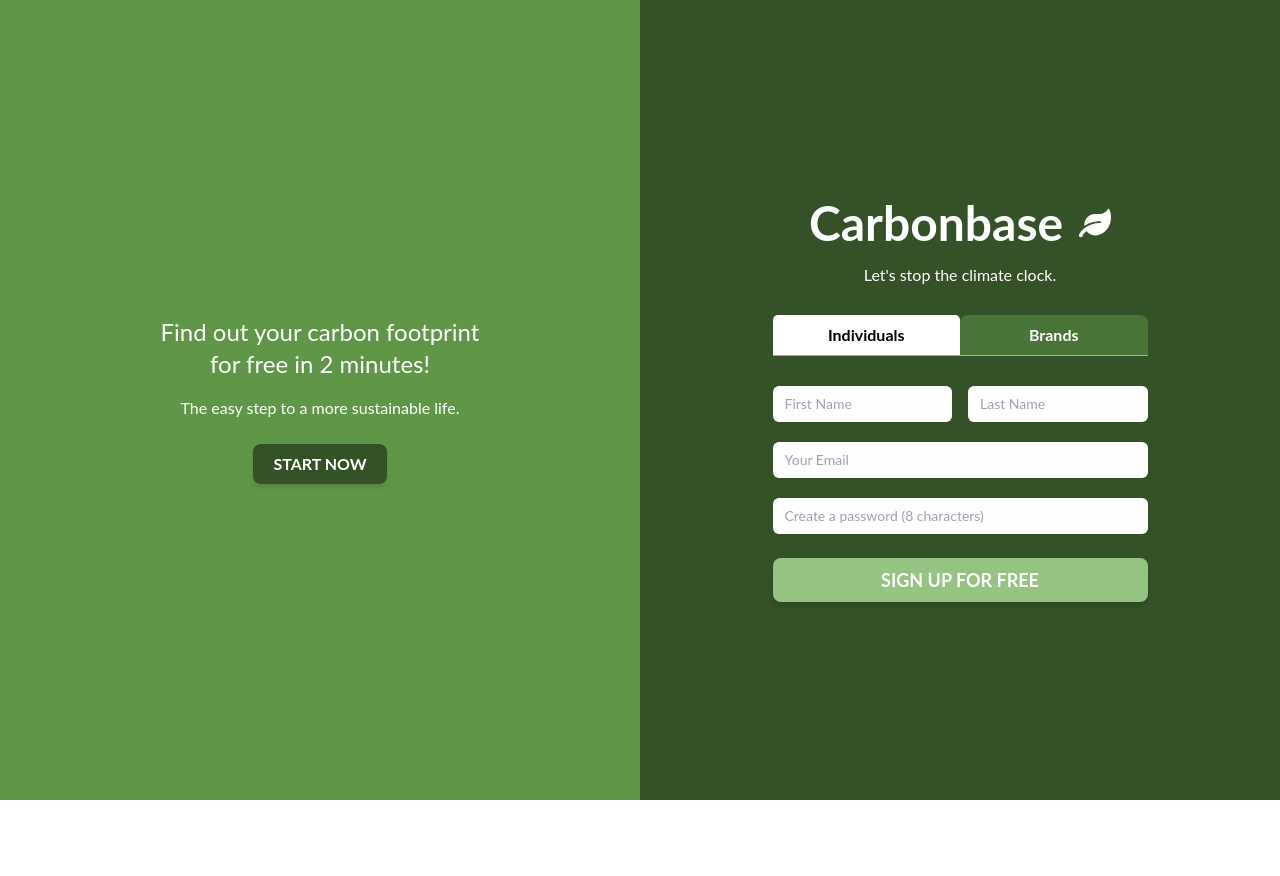
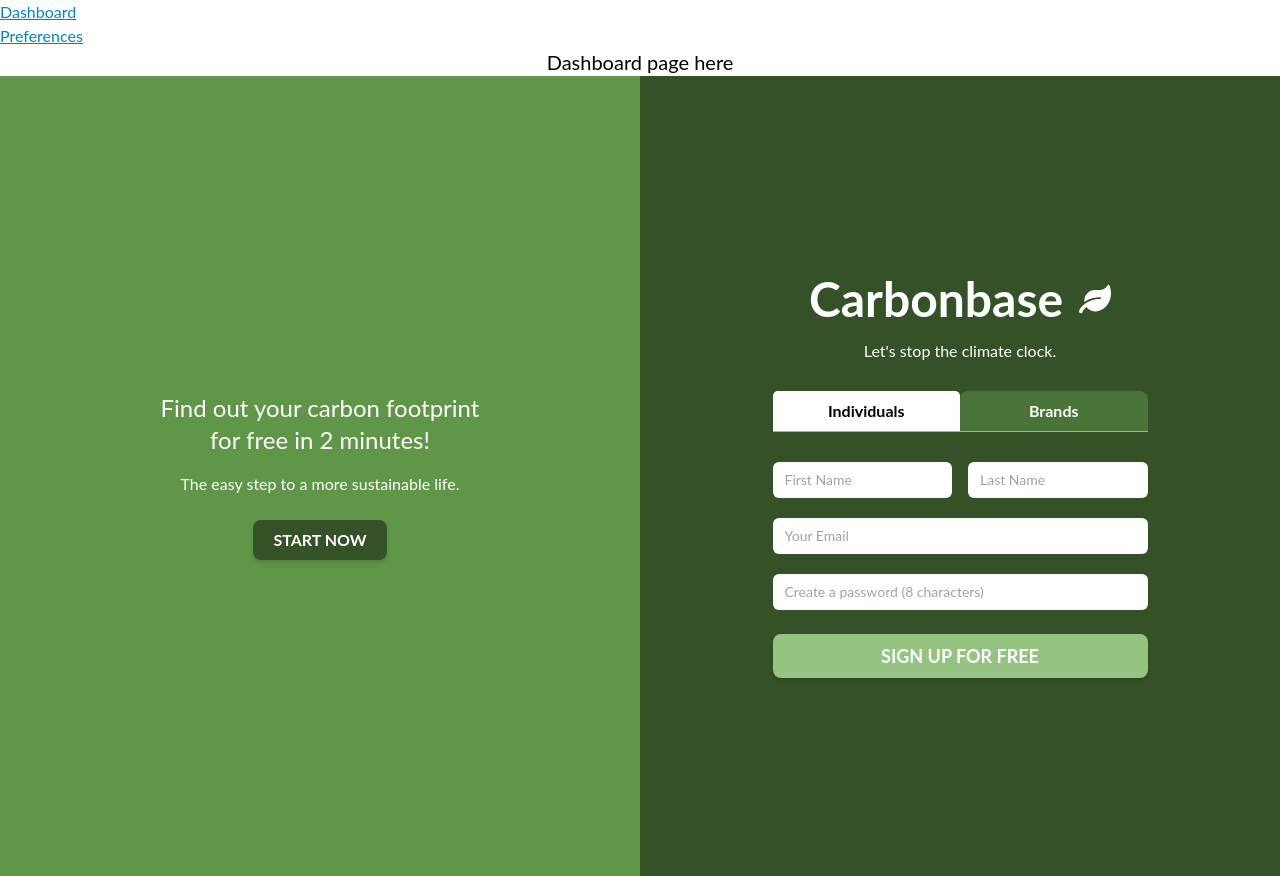
Before and after one commit to elcarp/carbonbase-accounts, a React (Create React App) app: page /dashboard in a window 1280 px wide. Before the commit the page ends 800 px from the top, so only its background shows below. Built offline with nearby package versions, Linux system fonts and the light colour scheme.

Commit message:
WIP working routes

```diff
--- a/package.json
+++ b/package.json
@@ -9,6 +9,8 @@
     "@testing-library/react": "^11.1.0",
     "@testing-library/user-event": "^12.1.10",
     "@types/react": "^17.0.5",
+    "@types/react-router-dom": "^5.1.7",
+    "@types/react-tabs": "^2.3.2",
     "gh-pages": "^3.1.0",
     "react": "^17.0.2",
     "react-dom": "^17.0.2",
--- a/src/App.js
+++ b/src/App.js
@@ -4,50 +4,21 @@ import { Tab, Tabs, TabList, TabPanel } from 'react-tabs'
 import 'react-tabs/style/react-tabs.css'
 import IndividualForm from './components/individuals'
 import BrandForm from './components/brands'
+import Dashboard from './components/Dashboard'
+import Preferences from './components/Preferences'
+import { BrowserRouter as Router } from 'react-router-dom'
+import Navigation from './layout/navigation'
+import Main from './layout/main'
+import Login from './layout/login'
 
 function App() {
 	return (
 		<>
-			<div className='wrapper bg-chalet-green block md:flex items-center justify-center h-screen'>
-				<div className='left-section bg-chalet-green-400 text-white h-screen w-full md:w-1/2 flex items-center justify-center'>
-					<div className='content text-center'>
-						<h1 className='pb-4'>
-							Find out your carbon footprint <br />
-							for free in 2 minutes!
-						</h1>
-						<p>The easy step to a more sustainable life.</p>
-						<button className='shadow-md mt-6 uppercase font-bold bg-chalet-green-600 px-5 py-2 rounded-lg uppercase hover:bg-chalet-green active:bg-chalet-green-100 focus:outline-none'>
-							Start now
-						</button>
-					</div>
-				</div>
-				<div className='right-section bg-chalet-green-600 w-full md:w-1/2 h-screen flex items-center justify-center'>
-					<div className='text-wrap text-center'>
-						<h1 className='text-white font-bold text-5xl pb-4 flex justify-center'>
-							Carbonbase <FaLeaf className='pl-4' />
-						</h1>
-						<p className='text-white'>Let's stop the climate clock.</p>
-						<div className='choose-login mt-7'>
-							<Tabs className='tabs-width'>
-								<TabList>
-									<Tab className='text-white cursor-pointer w-1/2 inline-block font-bold py-2 bg-chalet-green rounded-t-lg'>
-										Individuals
-									</Tab>
-									<Tab className='text-white cursor-pointer w-1/2 inline-block font-bold py-2 bg-chalet-green rounded-t-lg'>
-										Brands
-									</Tab>
-								</TabList>
-								<TabPanel className='text-white'>
-									<IndividualForm />
-								</TabPanel>
-								<TabPanel className='text-white'>
-									<BrandForm />
-								</TabPanel>
-							</Tabs>
-						</div>
-					</div>
-				</div>
-			</div>
+			<Router>
+				<Navigation />
+				<Main />
+			</Router>
+			<Login />
 		</>
 	)
 }
--- a/src/components/Dashboard/Dashboard.js
+++ b/src/components/Dashboard/index.js
@@ -1,5 +1,5 @@
 import React from 'react'
 
 export default function Dashboard() {
-	return <h2>Dashboard</h2>
+	return <h2>Dashboard page here</h2>
 }
--- a/src/components/Preferences/Preferences.js
+++ b/src/components/Preferences/index.js
@@ -1,5 +1,5 @@
 import React from 'react'
 
 export default function Preferences() {
-	return <h2>Preferences</h2>
+	return <h2>Preferences page here</h2>
 }
--- /dev/null
+++ b/src/layout/login.tsx
@@ -0,0 +1,53 @@
+import React, { FunctionComponent } from 'react'
+import { FaLeaf } from 'react-icons/fa'
+import { Tab, Tabs, TabList, TabPanel } from 'react-tabs'
+import BrandForm from '../components/brands'
+import IndividualForm from '../components/individuals'
+
+function Login() {
+	return (
+		<>
+			<div className='wrapper bg-chalet-green block md:flex items-center justify-center h-screen'>
+				<div className='left-section bg-chalet-green-400 text-white h-screen w-full md:w-1/2 flex items-center justify-center'>
+					<div className='content text-center'>
+						<h1 className='pb-4'>
+							Find out your carbon footprint <br />
+							for free in 2 minutes!
+						</h1>
+						<p>The easy step to a more sustainable life.</p>
+						<button className='shadow-md mt-6 uppercase font-bold bg-chalet-green-600 px-5 py-2 rounded-lg uppercase hover:bg-chalet-green active:bg-chalet-green-100 focus:outline-none'>
+							Start now
+						</button>
+					</div>
+				</div>
+				<div className='right-section bg-chalet-green-600 w-full md:w-1/2 h-screen flex items-center justify-center'>
+					<div className='text-wrap text-center'>
+						<h1 className='text-white font-bold text-5xl pb-4 flex justify-center'>
+							Carbonbase <FaLeaf className='pl-4' />
+						</h1>
+						<p className='text-white'>Let's stop the climate clock.</p>
+						<div className='choose-login mt-7'>
+							<Tabs className='tabs-width'>
+								<TabList>
+									<Tab className='text-white cursor-pointer w-1/2 inline-block font-bold py-2 bg-chalet-green rounded-t-lg'>
+										Individuals
+									</Tab>
+									<Tab className='text-white cursor-pointer w-1/2 inline-block font-bold py-2 bg-chalet-green rounded-t-lg'>
+										Brands
+									</Tab>
+								</TabList>
+								<TabPanel className='text-white'>
+									<IndividualForm />
+								</TabPanel>
+								<TabPanel className='text-white'>
+									<BrandForm />
+								</TabPanel>
+							</Tabs>
+						</div>
+					</div>
+				</div>
+			</div>
+		</>
+	)
+}
+export default Login
--- /dev/null
+++ b/src/layout/main.tsx
@@ -0,0 +1,24 @@
+import React from 'react'
+import { Route, Switch } from 'react-router-dom'
+import Dashboard from '../components/Dashboard'
+import Preferences from '../components/Preferences'
+import Login from './login'
+
+function Main() {
+	return (
+		<>
+			<div className='App'>
+				<Switch>
+					<Route path='/dashboard'>
+						<Dashboard />
+					</Route>
+					<Route path='/preferences'>
+						<Preferences />
+					</Route>
+				</Switch>
+			</div>
+		</>
+	)
+}
+
+export default Main
--- /dev/null
+++ b/src/layout/navigation.tsx
@@ -0,0 +1,24 @@
+import React from 'react'
+import { Link } from 'react-router-dom'
+
+function Navigation() {
+	return (
+		<>
+			<nav>
+				<ul>
+					{/* <li className='logo'>
+						<a href='/'><img src={Burger} alt='logo'/></a>
+					</li> */}
+					<li>
+						<Link to='/dashboard'>Dashboard</Link>
+					</li>
+					<li>
+						<Link to='/preferences'>Preferences</Link>
+					</li>
+				</ul>
+			</nav>
+		</>
+	)
+}
+
+export default Navigation
```
Also changed, not shown: 2 other files (tests, documents, lock files or other folders).
